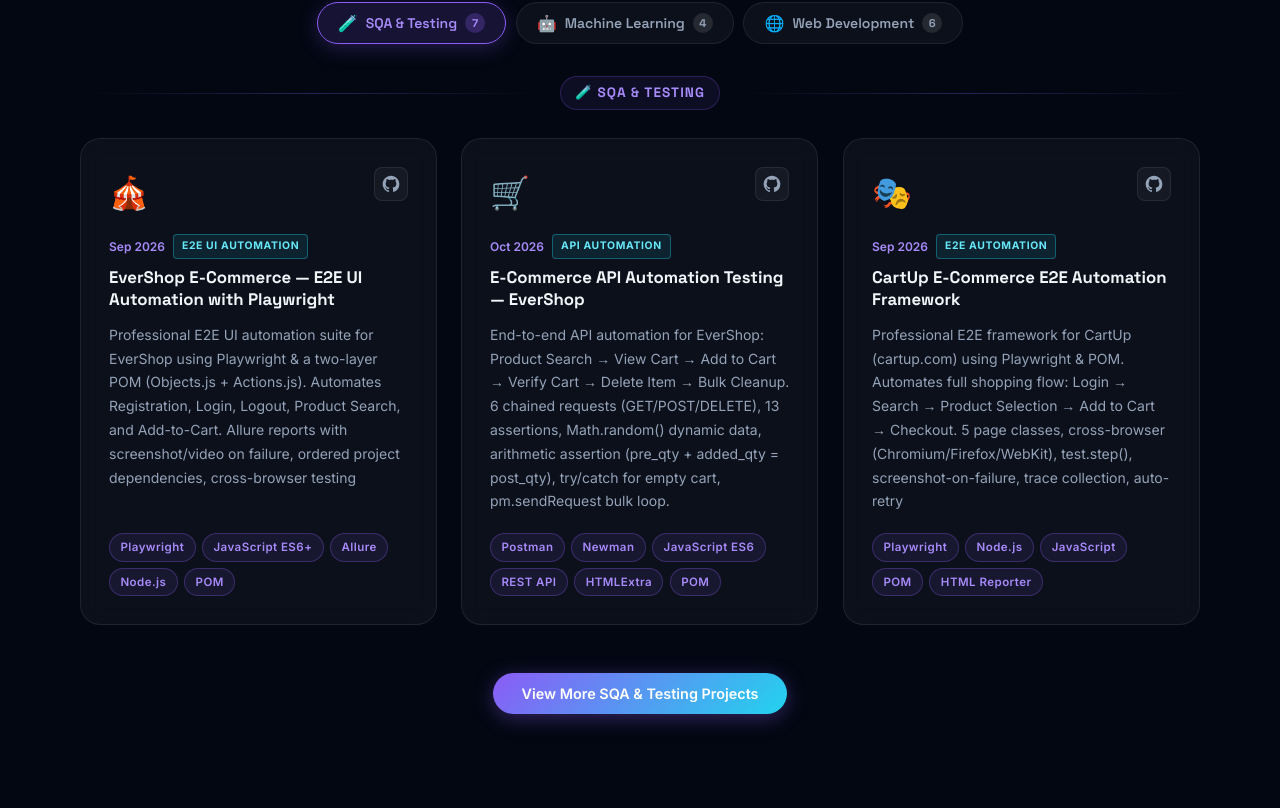
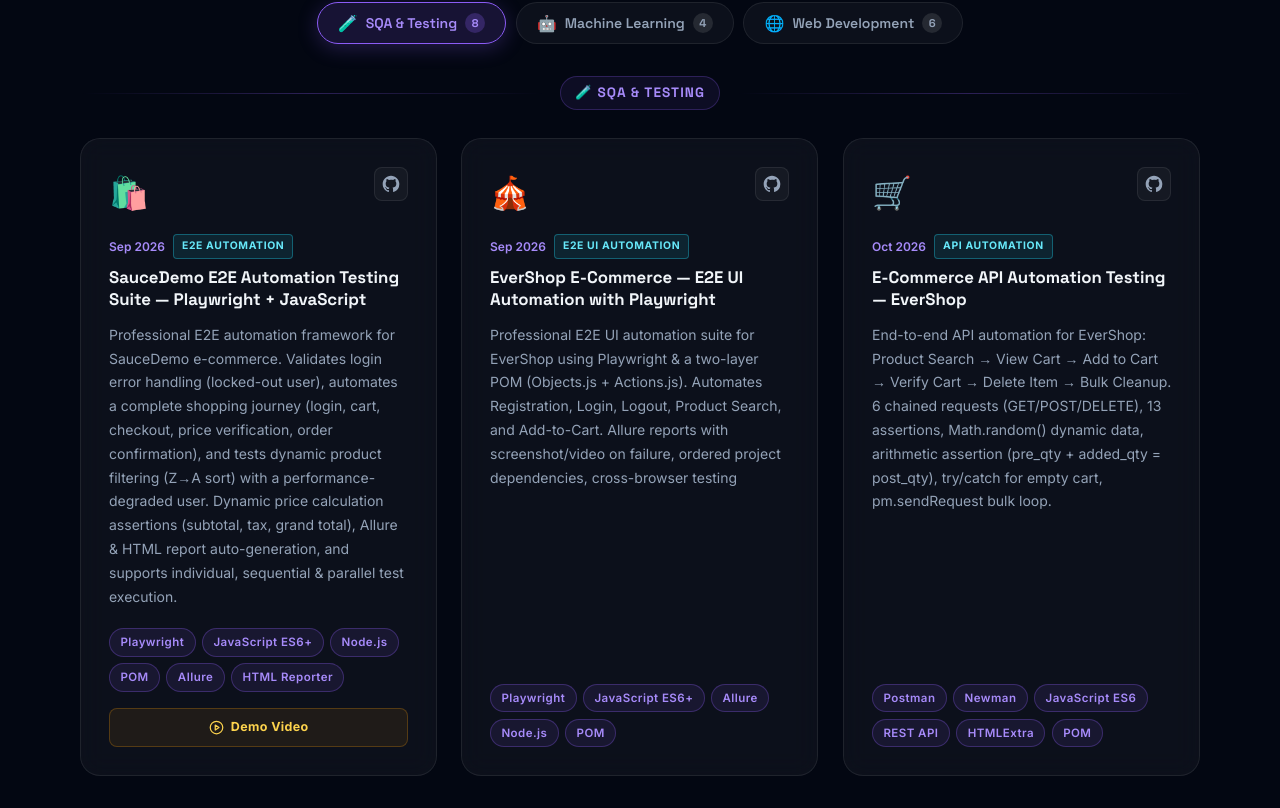
Before and after one commit to Nahin197/nahin-portfolio, a Next.js app: page / in a window 1280 px wide. Shown: the part 3992-4800 px from the top of the page. Built offline with nearby package versions, Linux system fonts and the light colour scheme.

Commit message:
feat: add SauceDemo E2E Automation Testing Suite project

```diff
--- a/app/data/projects.js
+++ b/app/data/projects.js
@@ -6,6 +6,17 @@
 
 export const PROJECTS = [
   /* ── SQA ── */
+  {
+    category: 'sqa',
+    icon: '🛍️',
+    title: 'SauceDemo E2E Automation Testing Suite — Playwright + JavaScript',
+    period: 'Sep 2026',
+    badge: 'E2E Automation',
+    desc: 'Professional E2E automation framework for SauceDemo e-commerce. Validates login error handling (locked-out user), automates a complete shopping journey (login, cart, checkout, price verification, order confirmation), and tests dynamic product filtering (Z→A sort) with a performance-degraded user. Dynamic price calculation assertions (subtotal, tax, grand total), Allure & HTML report auto-generation, and supports individual, sequential & parallel test execution.',
+    tags: ['Playwright', 'JavaScript ES6+', 'Node.js', 'POM', 'Allure', 'HTML Reporter'],
+    github: 'https://github.com/Nahin197/saucedemo-automation-',
+    video: 'https://drive.google.com/file/d/1puzDmvpXpNGmL6uKYlp-QQ5gm_21gTtd/view?usp=drive_link',
+  },
   {
     category: 'sqa',
     icon: '🎪',
--- a/app/page.js
+++ b/app/page.js
@@ -674,6 +674,21 @@
                   🚀 Live Site
                 </a>
               )}
+              {p.video && (
+                <a
+                  href={p.video}
+                  target="_blank"
+                  rel="noopener noreferrer"
+                  className="report-btn"
+                  aria-label={`Watch demo video for ${p.title}`}
+                >
+                  <svg viewBox="0 0 24 24" fill="none" stroke="currentColor" strokeWidth="2" strokeLinecap="round" strokeLinejoin="round" width="15" height="15" aria-hidden="true">
+                    <circle cx="12" cy="12" r="10"/>
+                    <polygon points="10 8 16 12 10 16 10 8"/>
+                  </svg>
+                  Demo Video
+                </a>
+              )}
               {p.report && (
                 <a
                   href={p.report}
```
